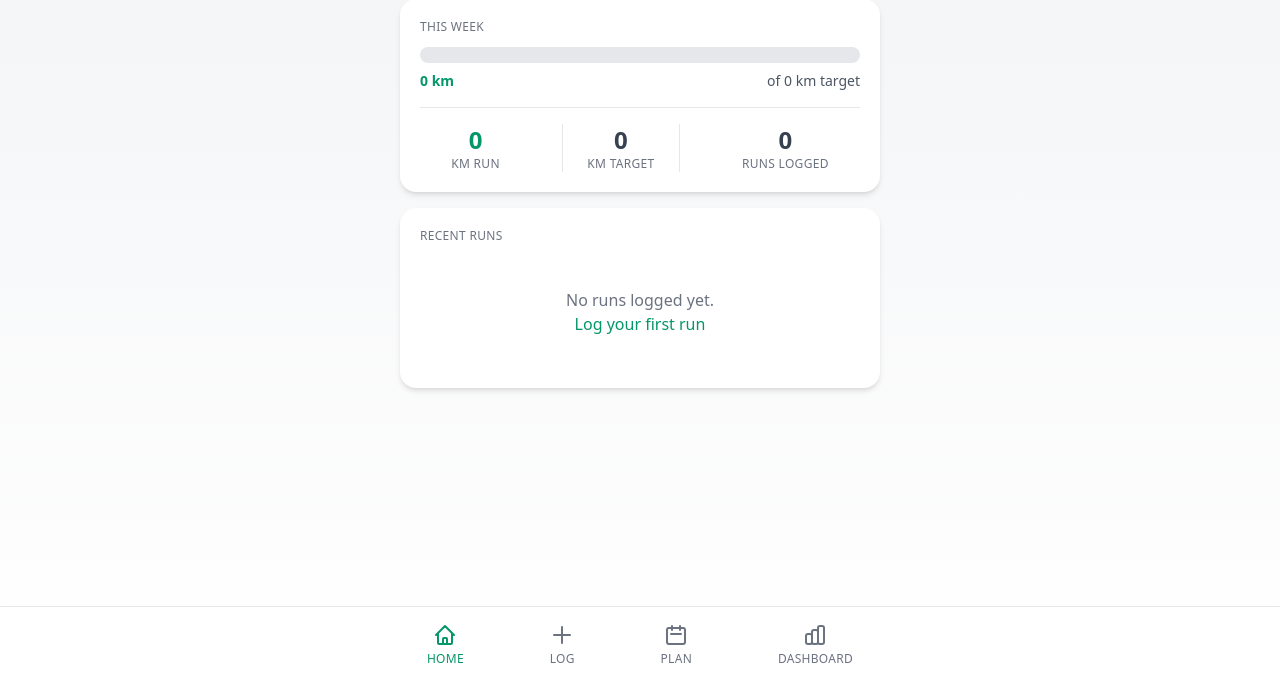
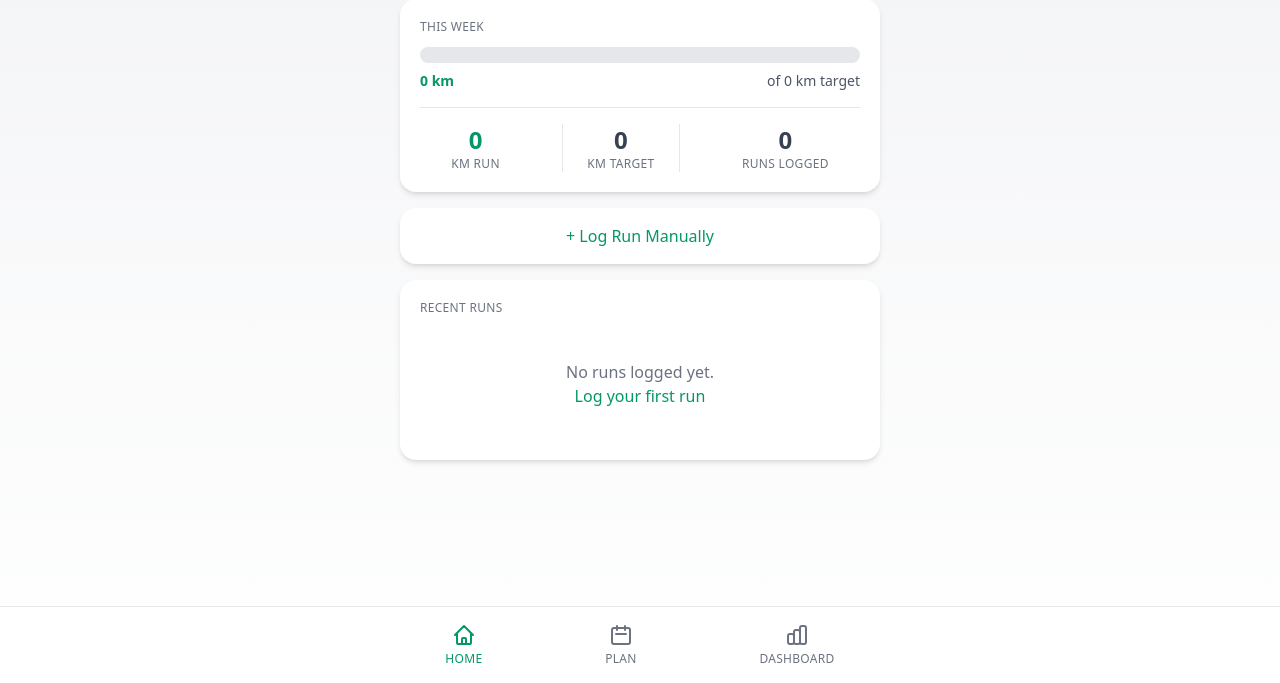
Before and after one commit to dancullum/running-log, a Flask app: page / in a window 1280 px wide. Shown: the part 117-800 px from the top of the page. Run offline with Flask 3, Linux system fonts and the light colour scheme; the visitor is signed in with stand-in values (Sample User, id 1); data that the repository does not hold is empty; parts of the project's set-up code (start-up, migrations or seed data) failed here and were passed over; some libraries are stand-ins or nearby versions.

Commit message:
Move log button from nav to home page
- Remove Log from bottom navigation
- Add "Log Run Manually" link on home page above Recent Runs

Co-Authored-By: Claude Opus 4.5 <noreply@anthropic.com>

```diff
--- a/webapp/templates/base.html
+++ b/webapp/templates/base.html
@@ -112,12 +112,6 @@
                 </svg>
                 <span class="text-xs mt-1 uppercase tracking-wide font-medium">Home</span>
             </a>
-            <a href="{{ url_for('runs.log') }}" class="flex flex-col items-center px-3 py-2 {% if request.endpoint == 'runs.log' %}text-emerald-600{% else %}text-gray-500{% endif %}">
-                <svg class="w-6 h-6" fill="none" stroke="currentColor" viewBox="0 0 24 24">
-                    <path stroke-linecap="round" stroke-linejoin="round" stroke-width="2" d="M12 4v16m8-8H4"></path>
-                </svg>
-                <span class="text-xs mt-1 uppercase tracking-wide font-medium">Log</span>
-            </a>
             <a href="{{ url_for('main.plan') }}" class="flex flex-col items-center px-3 py-2 {% if request.endpoint == 'main.plan' %}text-emerald-600{% else %}text-gray-500{% endif %}">
                 <svg class="w-6 h-6" fill="none" stroke="currentColor" viewBox="0 0 24 24">
                     <path stroke-linecap="round" stroke-linejoin="round" stroke-width="2" d="M8 7V3m8 4V3m-9 8h10M5 21h14a2 2 0 002-2V7a2 2 0 00-2-2H5a2 2 0 00-2 2v12a2 2 0 002 2z"></path>
--- a/webapp/templates/home.html
+++ b/webapp/templates/home.html
@@ -57,6 +57,11 @@
 </div>
 {% endif %}
 
+<!-- Log Run Link -->
+<a href="{{ url_for('runs.log') }}" class="block bg-white rounded-2xl shadow-md p-4 mb-4 text-center hover:bg-gray-50 transition">
+    <span class="text-emerald-600 font-medium">+ Log Run Manually</span>
+</a>
+
 <!-- Recent Runs Card -->
 <div class="bg-white rounded-2xl shadow-md p-5">
     <h2 class="text-xs uppercase tracking-wide text-gray-500 font-medium mb-3">Recent Runs</h2>
```
